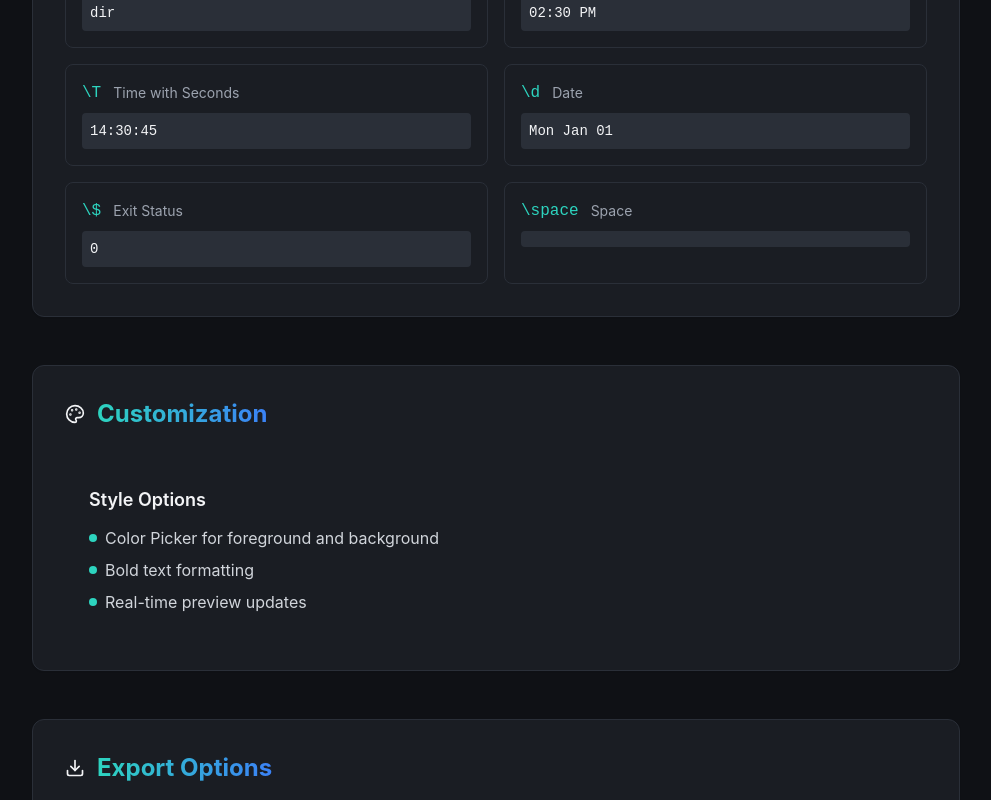
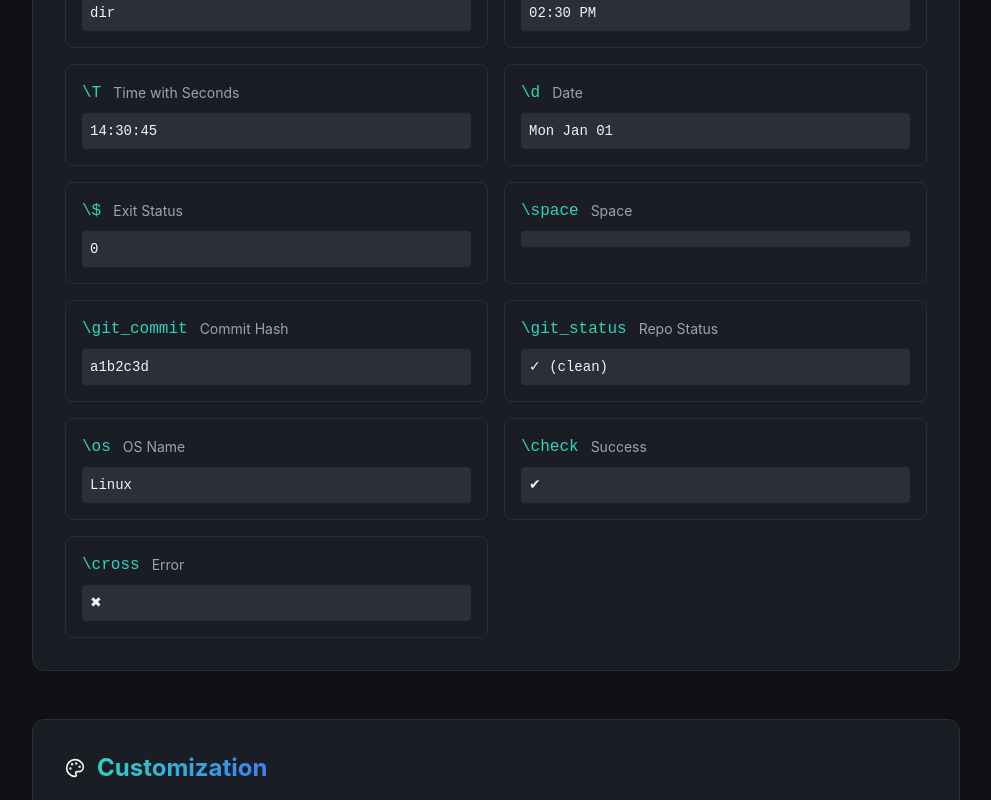
Before and after one commit to shivamksharma/MinimalistPromptGenerator, a React (Vite) app: page /documentation in a window 1280 px wide. Shown: the part 906-1706 px from the top of the page, without its empty margins (288-1279 px from the left). Built offline with nearby package versions, Linux system fonts and the light colour scheme.

Commit message:
feat: adding extra elements

```diff
--- a/src/components/Documentation.tsx
+++ b/src/components/Documentation.tsx
@@ -49,7 +49,12 @@ const Documentation = () => {
             { id: 'T', label: 'Time with Seconds', example: '14:30:45' },
             { id: 'd', label: 'Date', example: 'Mon Jan 01' },
             { id: '$', label: 'Exit Status', example: '0' },
-            { id: 'space', label: 'Space', example: ' ' }
+            { id: 'space', label: 'Space', example: ' ' },
+            { id: 'git_commit', label: 'Commit Hash', example: 'a1b2c3d' },
+            { id: 'git_status', label: 'Repo Status', example: '✓ (clean)' },
+            { id: 'os', label: 'OS Name', example: 'Linux' },
+            { id: 'check', label: 'Success', example: '✔' },
+            { id: 'cross', label: 'Error', example: '✖' }
           ].map((item) => (
             <div key={item.id} className="p-4 bg-white dark:bg-gray-800 rounded-lg border border-gray-100 dark:border-gray-700">
               <div className="flex items-center gap-3 mb-2">
```
